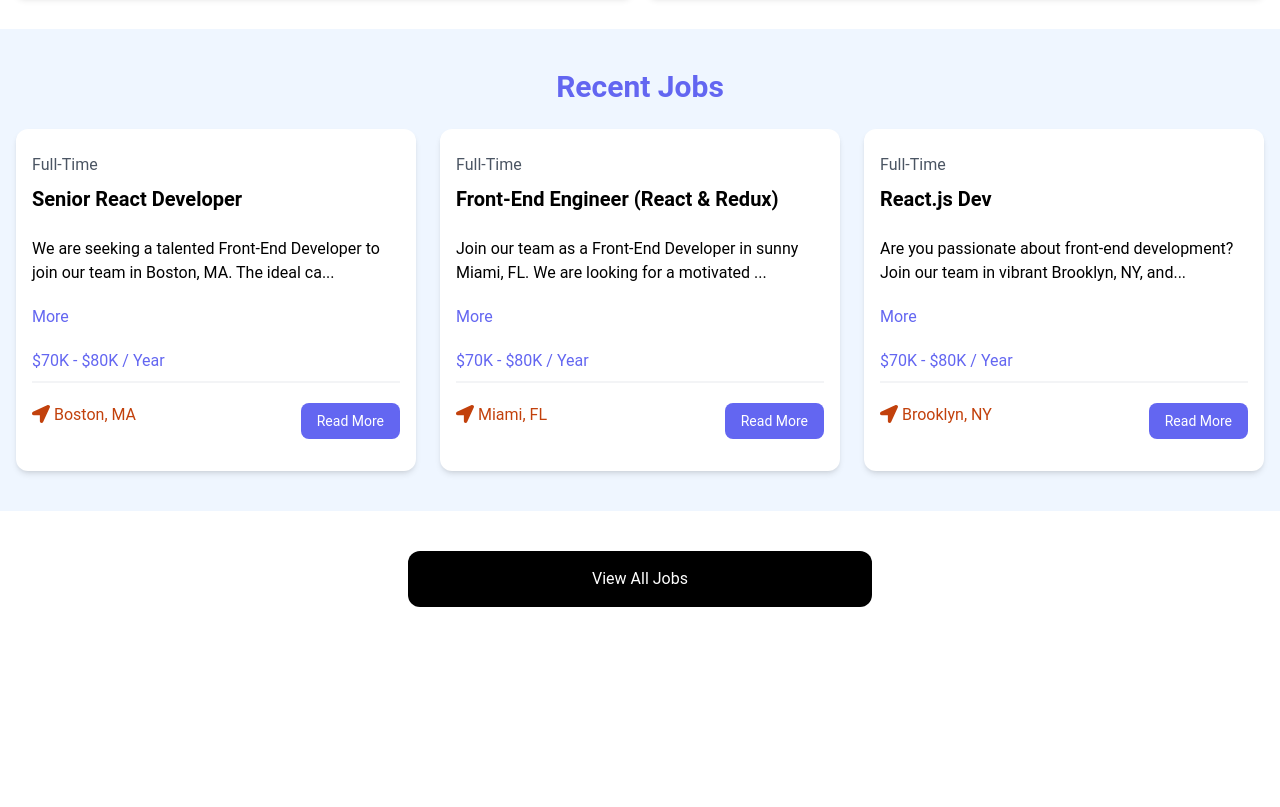
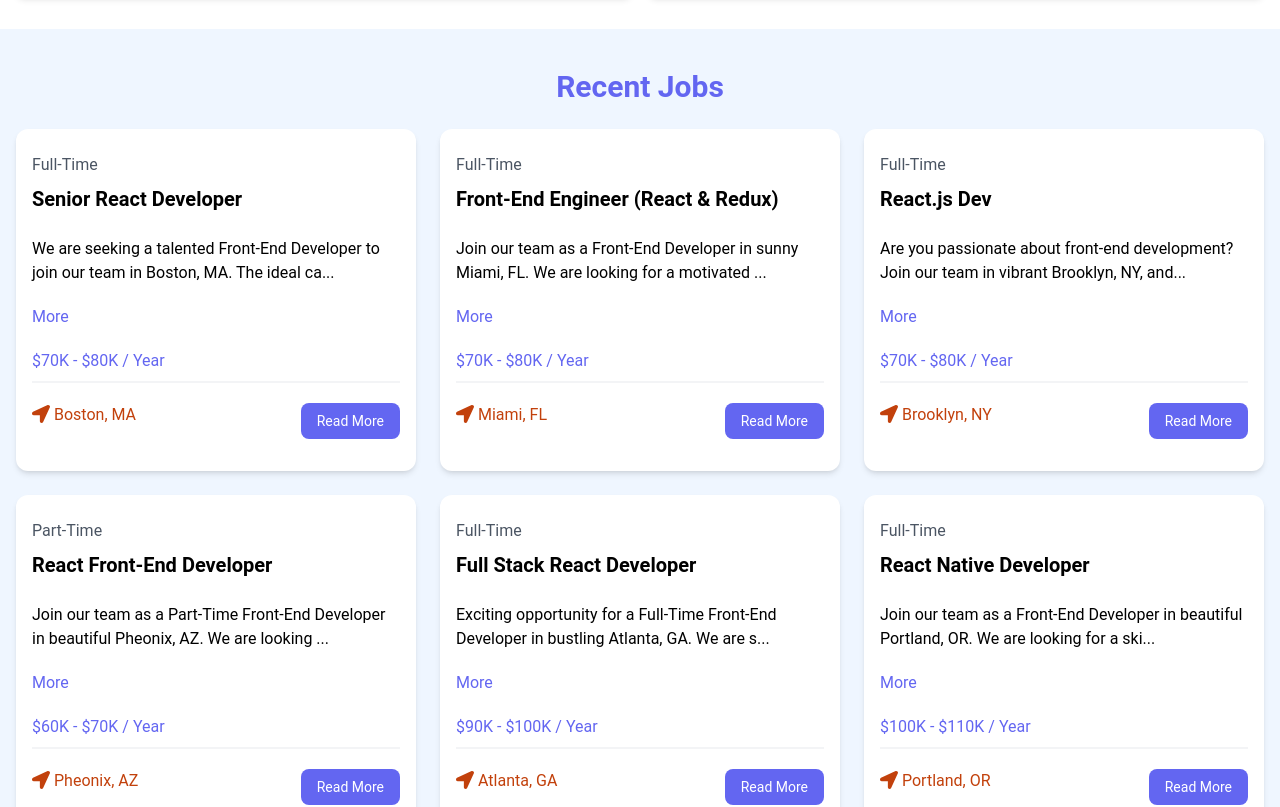
Before and after one commit to Web-nkgs/react-jobs, a React (Vite) app: page / in a window 1280 px wide. Shown: the part 580-1387 px from the top of the page. Before the commit the page ends 1227 px from the top, so only its background shows below. Built offline with nearby package versions, Linux system fonts and the light colour scheme; data requests are answered from the project's data file.

Commit message:
Added a json-server as the backend and implemented a GET request for jobs

```diff
--- a/package.json
+++ b/package.json
@@ -7,7 +7,8 @@
     "dev": "vite",
     "build": "vite build",
     "lint": "eslint . --ext js,jsx --report-unused-disable-directives --max-warnings 0",
-    "preview": "vite preview"
+    "preview": "vite preview",
+    "server": "json-server --watch src/jobs.json --port 8000"
   },
   "dependencies": {
     "react": "^18.2.0",
@@ -24,6 +25,7 @@
     "eslint-plugin-react": "^7.34.1",
     "eslint-plugin-react-hooks": "^4.6.0",
     "eslint-plugin-react-refresh": "^0.4.6",
+    "json-server": "^1.0.0-alpha.23",
     "postcss": "^8.4.38",
     "tailwindcss": "^3.4.3",
     "vite": "^5.2.0"
--- a/src/components/JobListings.jsx
+++ b/src/components/JobListings.jsx
@@ -1,19 +1,40 @@
-import React, { useState } from "react";
+import React, { useEffect, useState } from "react";
 import JobCard from "./JobCard";
 import jobs from "../jobs.json";
 
 const JobListings = ({ isHome = false }) => {
-  const jobList = isHome ? jobs.slice(0, 3) : jobs
+  const [jobs, setJobs] = useState([]);
+  const [loading, setLoading] = useState(true);
+
+  //   You want to have the empty array, cause if not you'll have an infinite loop
+  useEffect(() => {
+    const getJobs = async () => {
+      try {
+        const res = await fetch("http://localhost:8000/jobs");
+        const data = await res.json();
+        setJobs(data);
+      } catch (error) {
+        console.log("Error fetching jobs");
+      } finally {
+        setLoading(false);
+      }
+    };
+
+    getJobs();
+  }, []);
+
   return (
     <section className="bg-blue-50 px-4 py-10">
       <div className="container-xl lg:container m-auto">
         <h2 className="text-3xl font-bold text-indigo-500 mb-6 text-center">
-          { isHome ? 'Recent Jobs' : 'Browse Jobs' }
+          {isHome ? "Recent Jobs" : "Browse Jobs"}
         </h2>
         <div className="grid grid-cols-1 md:grid-cols-3 gap-6">
-          {jobList.map((job) => (
-            <JobCard key={job.id} job={job} />
-          ))}
+          {loading ? (
+            <h2>Loading...</h2>
+          ) : (
+            jobs.map((job) => <JobCard key={job.id} job={job} />)
+          )}
         </div>
       </div>
     </section>
--- a/src/jobs.json
+++ b/src/jobs.json
@@ -1,4 +1,5 @@
-[
+{
+  "jobs": [
     {
       "id": "1",
       "title": "Senior React Developer",
@@ -83,4 +84,5 @@
         "contactPhone": "555-555-5555"
       }
     }
-]
+  ]
+}
```
Also changed, not shown: 1 other file (tests, documents, lock files or other folders).
